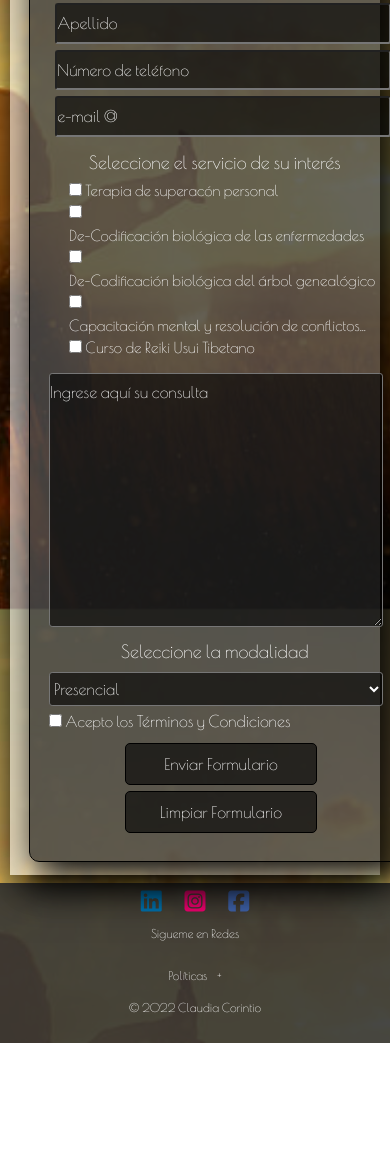
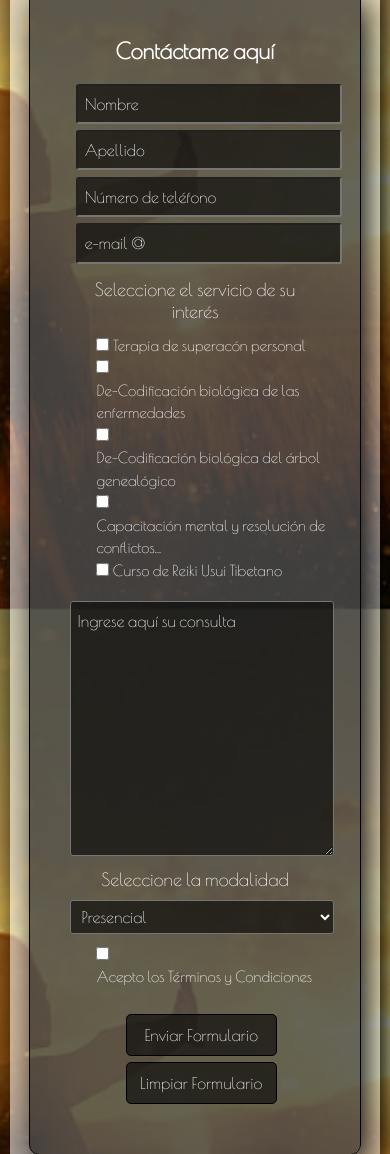
Before and after one commit to rcharamelo/coderHouseProjects, a website: page pages/contacto.html in a window 390 px wide. Shown: the part 235-1389 px from the top of the page. Before the commit the page ends 1278 px from the top, so only its background shows below. Drawn offline with nearby package versions, Linux system fonts and the light colour scheme.

Commit message:
reparación del responsive de las UL y el Contact Form

```diff
--- a/pages/contacto.html
+++ b/pages/contacto.html
@@ -25,7 +25,7 @@
                     </button>
                     <div class="collapse navbar-collapse" id="navbarNavAltMarkup">
                         <div class="navbar-nav">
-                            <a class="nav-link" aria-current="page" href="../index.html">Index</a>
+                            <a class="nav-link" aria-current="page" href="../index.html">Inicio</a>
                             <a class="nav-link" href="sobreClaudia.html">Sobre Claudia</a>
                             <a class="nav-link" href="servicios.html">Servicios</a>
                             <a class="nav-link" href="testimonios.html">Testimonios</a>
@@ -36,6 +36,7 @@
             </nav>
         </header>
         <main class="mainForm">
+            <h2>No dudes en escribirnos para realizar tus consultas</h2>
             <section class="father">
                 <!-- CONTACT FORM START -->
                 <form class="contactForm" method="post" action="https://formspree.io/f/mknydbja">
@@ -48,7 +49,7 @@
                     </div>
                     <!-- SERVICE SELECTION CHECKBOX -->
                     <h4 class="formH4" >Seleccione el servicio de su interés</h4>
-                    <div>
+                    <div class="divStyle">
                         <ul>
                             <li class="formLi" >
                                 <input id="superacion" type="checkbox" name="superac-person" value="seleccionado">
@@ -81,9 +82,13 @@
                         <option value="VideoLlamada">Video llamada</option>
                     </select>
                     <!-- TERMS & CONDITIONS CHECKBOX AND LINK -->
-                    <div class="formLi">
-                        <input id="terms" type="checkbox" required>
-                        <label for="terms">Acepto los <a href="#" class="termCondCheck">Términos y Condiciones</a></label>
+                    <div class="divStyle">
+                        <ul>
+                            <li class="formLi">
+                                <input id="terms" type="checkbox" required>
+                                <label for="terms">Acepto los <a href="#" class="termCondCheck">Términos y Condiciones</a></label>
+                            </li>
+                        </ul>
                     </div>
                     <!-- BUTTONS -->
                     <div class="divStyle">
--- a/scss/layout/_contacto.scss
+++ b/scss/layout/_contacto.scss
@@ -1,11 +1,14 @@
 /* CONTACT FORM STYLES *****************/
+.father{
+    display: flex;
+}
 .contactForm {
     width: 100%;
     max-width: 400px;
     background-color: rgba(0, 0, 0, 0.6);
-    padding: 1.88rem;
+    padding: 4em;
     margin: 0 auto;
-    top: 0.62rem;
+    top: 2em;
     border-radius: 10px;
     border: 1px solid black;
     position: relative;
@@ -28,7 +31,7 @@
 .boxStyle {
     width: 100%;
     background-color: rgba(0, 0, 0, 0.6);
-    padding: 0.62rem 0;
+    padding: 0.62rem;
     border-radius: 0.31rem;
     color: white;
     font-size: 1.6rem;
@@ -55,8 +58,9 @@ input::-webkit-inner-spin-button {
 }
 .termCondCheck {
     text-decoration: none;
-    font-size: 1.6rem;
+    font-size: 1.5rem;
     color: white;
+    text-align: start;
 }
 /* H4 STYLE */
 .formH4 {
--- a/scss/layout/_servicios.scss
+++ b/scss/layout/_servicios.scss
@@ -20,11 +20,6 @@
     img{
         box-shadow: 7px 13px 37px #000;
         margin: 10px;
-    }
-    ul{
-        grid-area: servicesUl;
-        display: flex;
-        flex-direction: column;
     }
 }
 .therapyImg{
@@ -61,5 +56,7 @@
     width: 100%;
     margin: 1.2rem auto;
     grid-area: servicesUl;
-    overflow: hidden;
 }
+.ulContain{
+    display: flex;
+}
```
Also changed, not shown: index.html (+1 -1 lines), pages/servicios.html (+3 -1 lines), pages/sobreClaudia.html (+1 -1 lines), pages/testimonios.html (+1 -1 lines), css/style.css, 1 other file.
